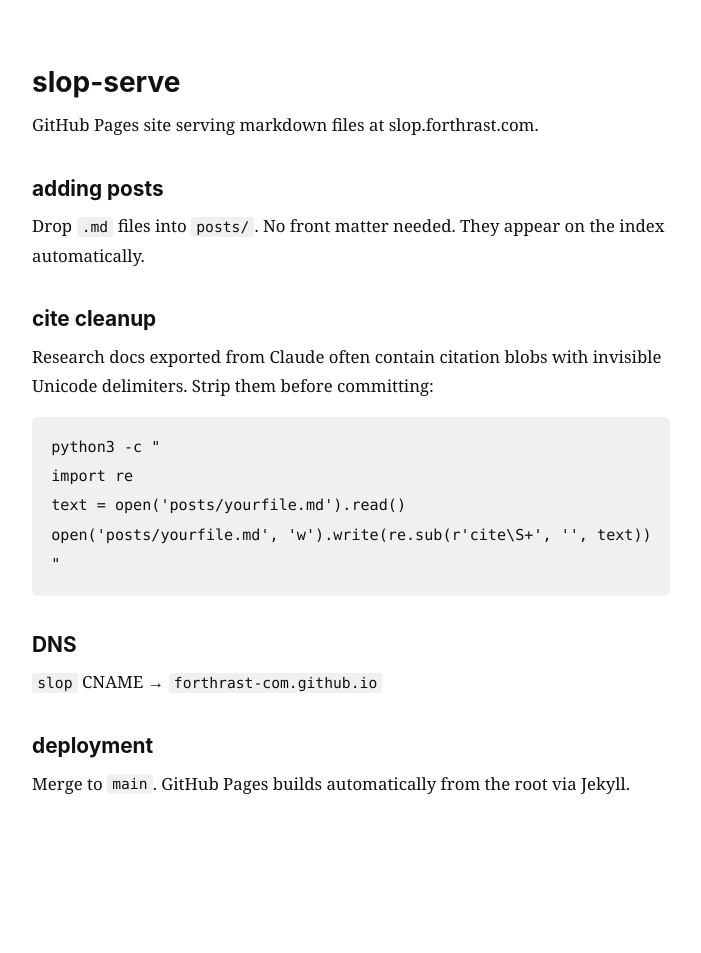
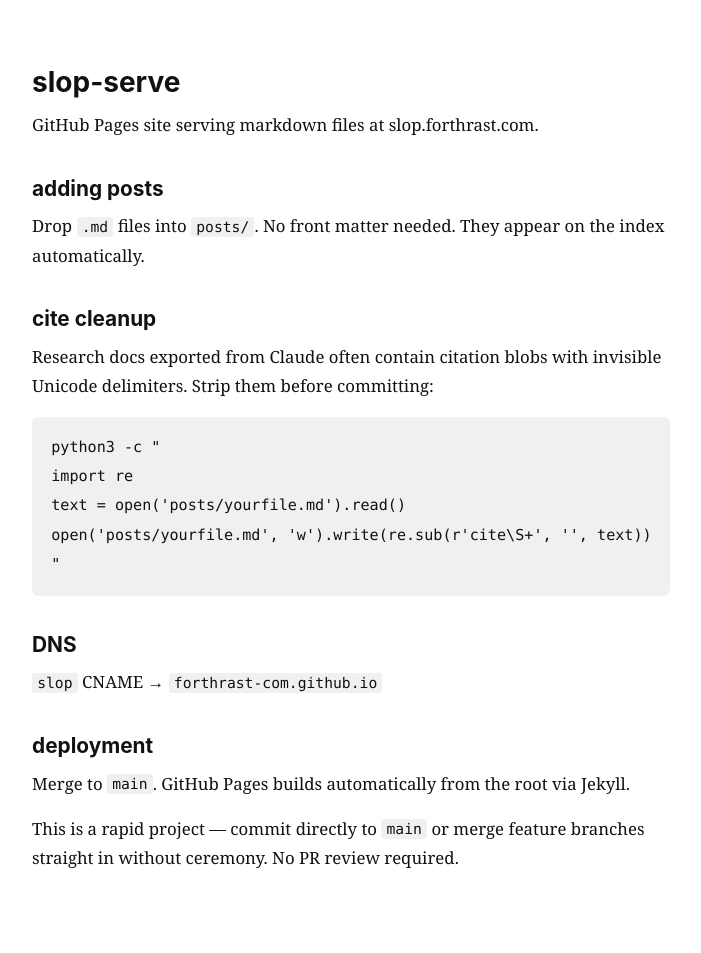
Before and after one commit to forthrast-com/slop-serve, a Jekyll site: the page built from CLAUDE.md, in a window 1280 px wide. Shown: the whole page, without its empty margins (289-990 px from the left). Built offline with Jekyll 4.4.1, drawn with Linux system fonts in a browser that asks for light colours; our own code applies the rules of GitHub Pages for plain Markdown files; before the commit the page ends 900 px from its top, so only the background shows below that.

Commit message:
Note rapid project workflow in CLAUDE.md
https://claude.ai/code/session_01SRZFoXSd7WPAs4H4GX8UeT

```diff
--- a/CLAUDE.md
+++ b/CLAUDE.md
@@ -25,3 +25,5 @@ open('posts/yourfile.md', 'w').write(re.sub(r'cite\S+', '', text))
 ## deployment
 
 Merge to `main`. GitHub Pages builds automatically from the root via Jekyll.
+
+This is a rapid project — commit directly to `main` or merge feature branches straight in without ceremony. No PR review required.
```
